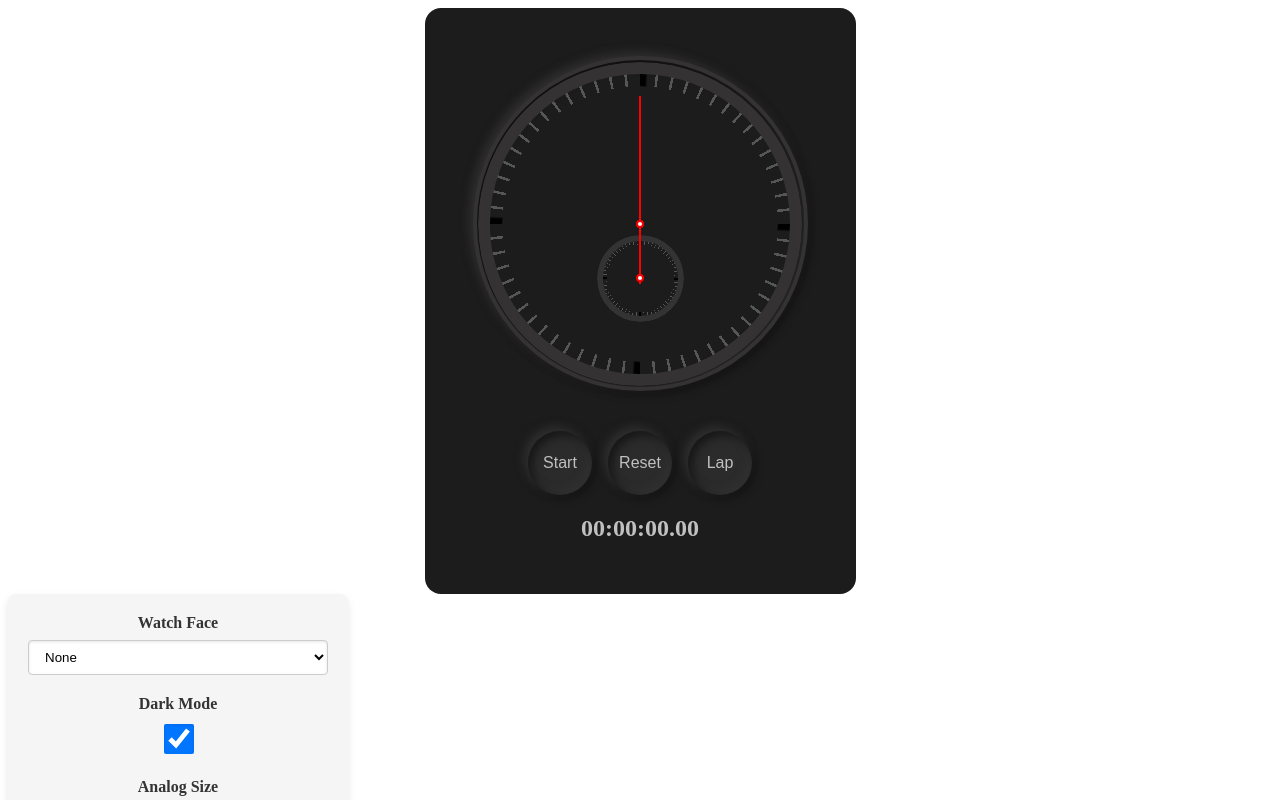
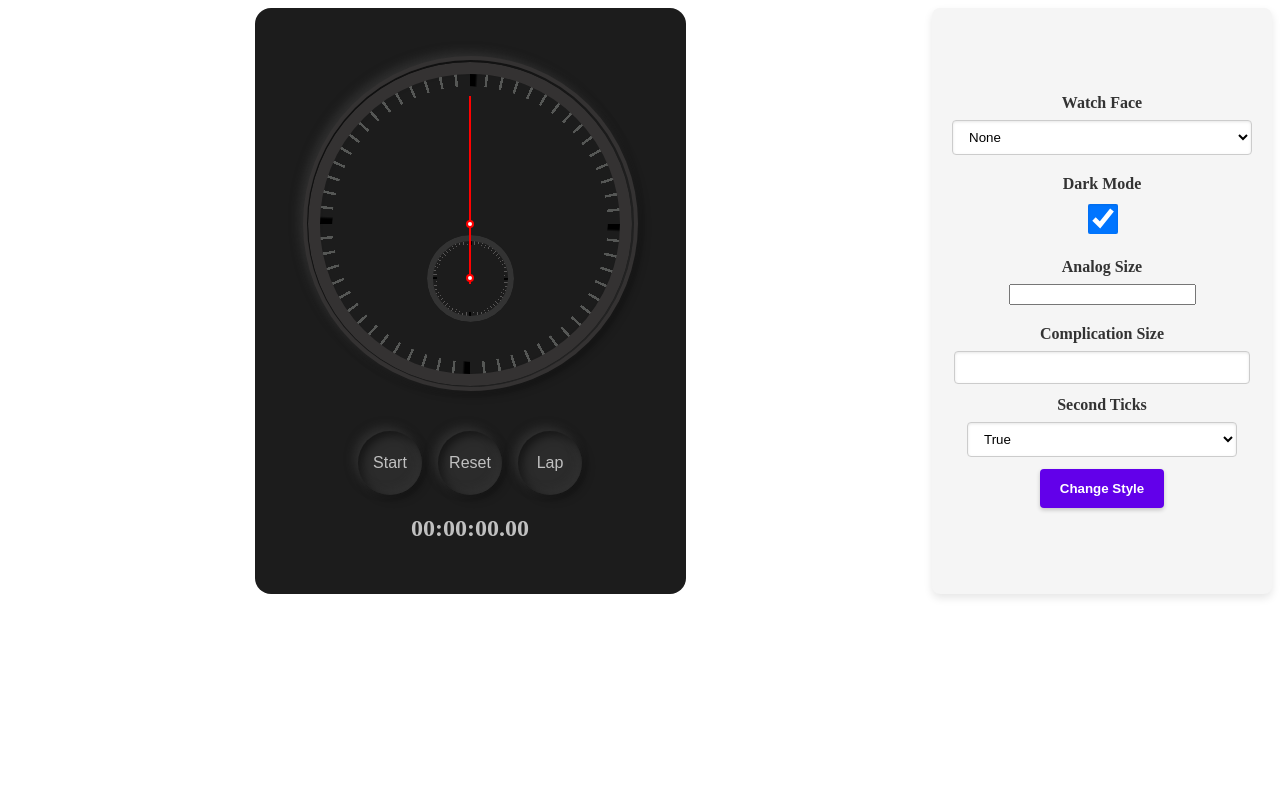
Before and after one commit to Shopify/eng-intern-assessment-react, a React app: page / in a window 1280 px wide. Shown: the top 800 px of the page. Built offline with nearby package versions, Linux system fonts and the light colour scheme.

Commit message:
align demo style form

```diff
--- a/src/App.tsx
+++ b/src/App.tsx
@@ -9,7 +9,10 @@ export default function App() {
     const { formCallback, darkMode,setDarkMode,setAnalogBackgroundImage, useSecondTicks, analogBackgroundImage, analogSize, complicationSize } = useDemo();
     console.log("COMLPICATION SIZE: ", complicationSize)
     return(
-        <div>
+        <div style={{
+            display:'flex',
+            flexDirection:'row',
+        }}>
             <StopWatch darkTheme={darkMode}  >
                 <AnalogDisplay
                     secondTicks={useSecondTicks}
```
